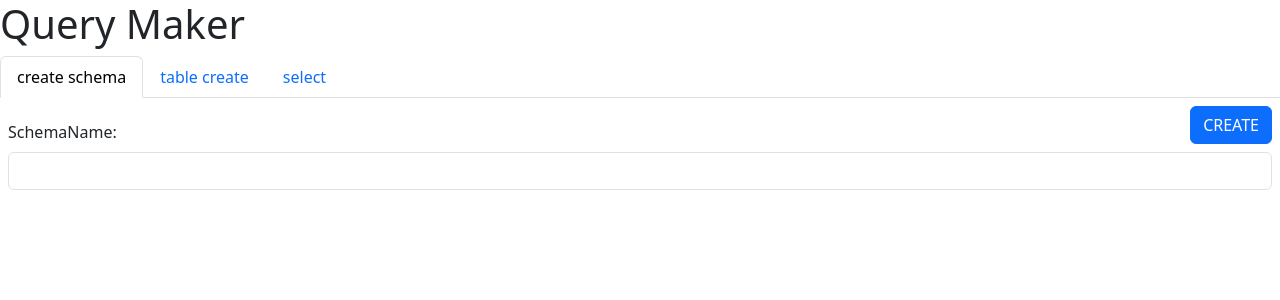
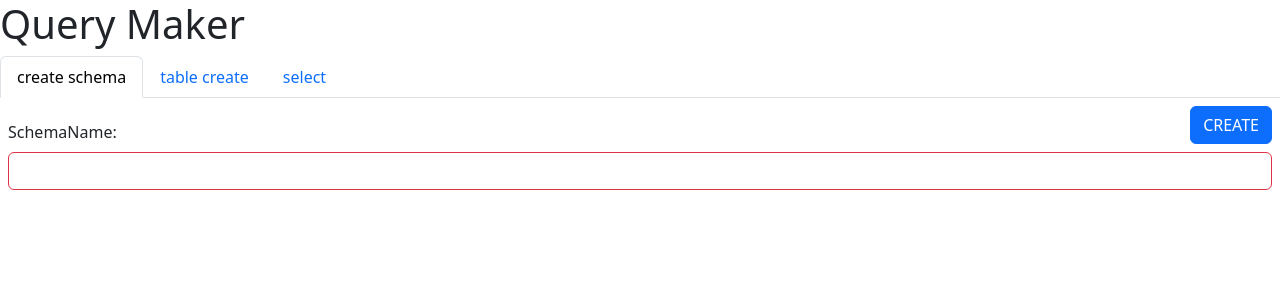
Before and after one commit to lesw1216/query-maker-vue, a Vue app: page /schema in a window 1280 px wide. Shown: the top 300 px of the page. Built offline with nearby package versions, Linux system fonts and the light colour scheme.

Commit message:
refactor: schema 쿼리 생성 리팩토링

```diff
--- a/src/views/SchemaView.vue
+++ b/src/views/SchemaView.vue
@@ -1,48 +1,45 @@
 <template lang="">
     <div>
         <div class="m-2 d-flex flex-column">
-            <SuccessAlrt :message="schemaQuery" :isSuccess="isSchemaQuery"></SuccessAlrt>
-            <InputComp :input-label="'SchemaName'" :is-valid="isValidCheck(validErrorMessages.schemaName)" @request-button="createForm"></InputComp>
-            <div class='alert alert-danger mt-2' v-if="isValidCheck(validErrorMessages.schemaName)">
-                {{validErrorMessages.schemaName}}
+            <InputComp class='mb-2' :input-label="'SchemaName'" :is-valid="isValid(responseError.schemaName)" @request-button="createForm"></InputComp>
+            <SuccessAlrt :message="responseSuccess.createdQuery" :isSuccess="responseSuccess.isSuccess"></SuccessAlrt>
+            <div class='alert alert-danger' v-if="!isValid(responseError.schemaName)">
+                {{responseError.schemaName}}
             </div>
         </div>
     </div>
 </template>
 <script setup>
-import { ref, reactive }  from "vue"
-import { useClipboard } from '@vueuse/core'
+// vue
+import { ref, reactive, inject }  from "vue"
 
 import axios from '@/api/axios'
 
+// components
 import SuccessAlrt from "@/components/SuccessAlrtComp.vue";
 import Button from '@/components/ButtonComp.vue';
 import InputComp from "@/components/InputComp.vue";
 
+// global
+const { isValid, responseDataToField, objectInit } = inject('$globalMethods')
+
 // ref
-const schemaQuery = ref("")
-const isSchemaQuery = ref(false)
 
 // reactive
-const validErrorMessages = reactive({
-    schemaName:undefined
+const responseSuccess = reactive({
+    createdQuery:null,
+    isSuccess:false
 })
 
+const responseError = reactive({
+})
+
+
 // function
-const isValidCheck = (field) => {
-    return field != undefined
-}
-
-const initCondition = () => {
-    isSchemaQuery.value = false
-    validErrorMessages.schemaName=undefined;
-}
-
-// vueUse
-const {copy} = useClipboard({ schemaQuery })
 
 const createForm = (schemaNameProps) => {
-    initCondition()
+    objectInit(responseError)
+    objectInit(responseSuccess)
 
     axios.post('/schemas', {
         schemaName: schemaNameProps
@@ -51,20 +48,11 @@ const createForm = (schemaNameProps) => {
         console.log(response.data);
 
         if(response.data['code'] == 200 && response.data['httpStatus'] == 'OK') {
-            schemaQuery.value = response.data['data'];
-            isSchemaQuery.value = true;
+            responseSuccess.createdQuery = response.data['data'];
+            responseSuccess.isSuccess = true;
         }
     }).catch(function(error) {
-        const responseData = error.response['data']['data'];
-        const keys = Object.keys(validErrorMessages)
-
-        // key is index
-        for (const key in keys) {
-            const keyName = keys[key]
-            validErrorMessages[keyName]=responseData[keyName]
-        }
-
-        // validErrorMessages.schemaName=error.response['data']['data'][validErrorMessages.schemaName]
+        responseDataToField(error.response['data']['data'], responseError)
     });
 }
 </script>
```
